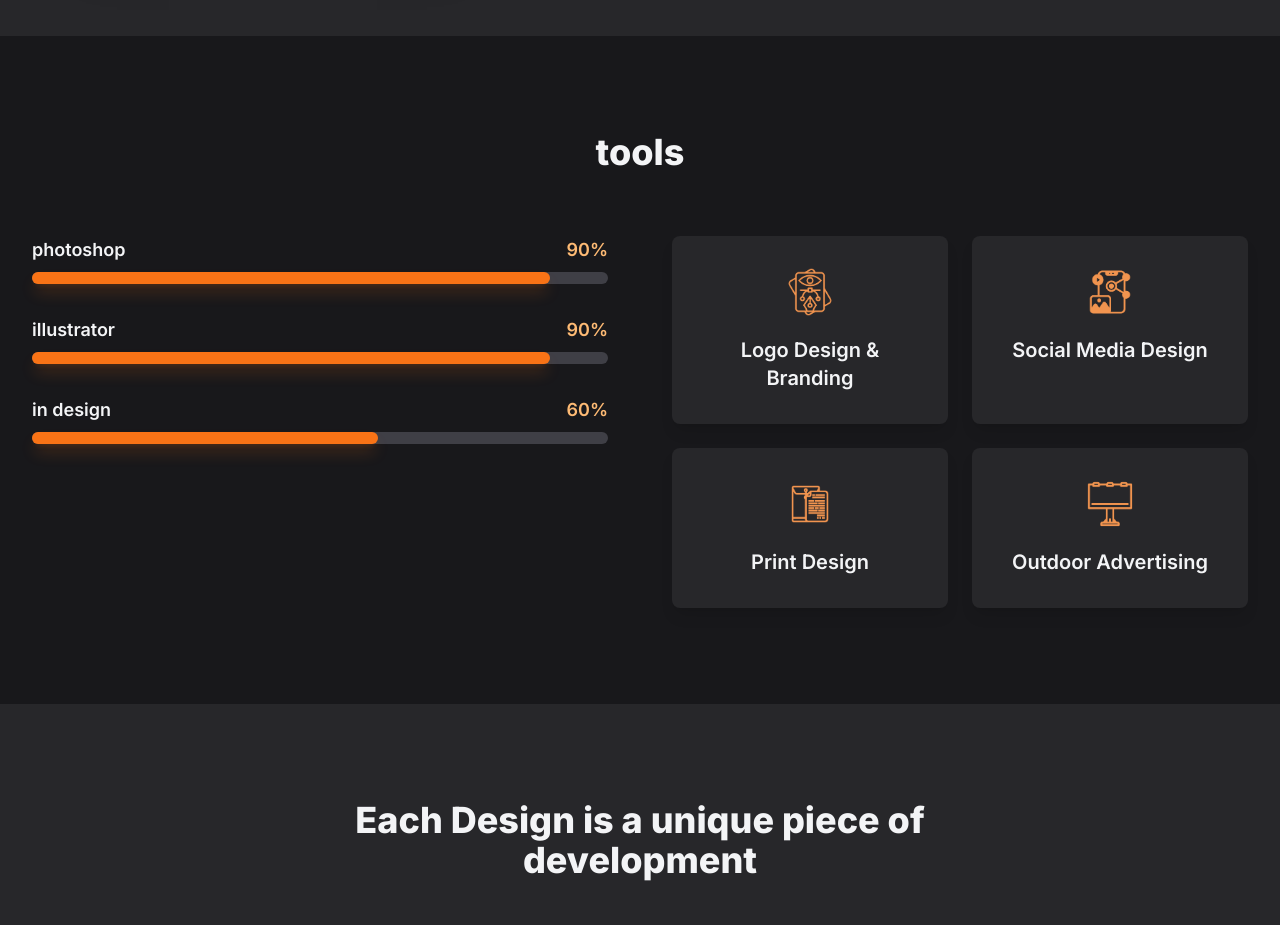
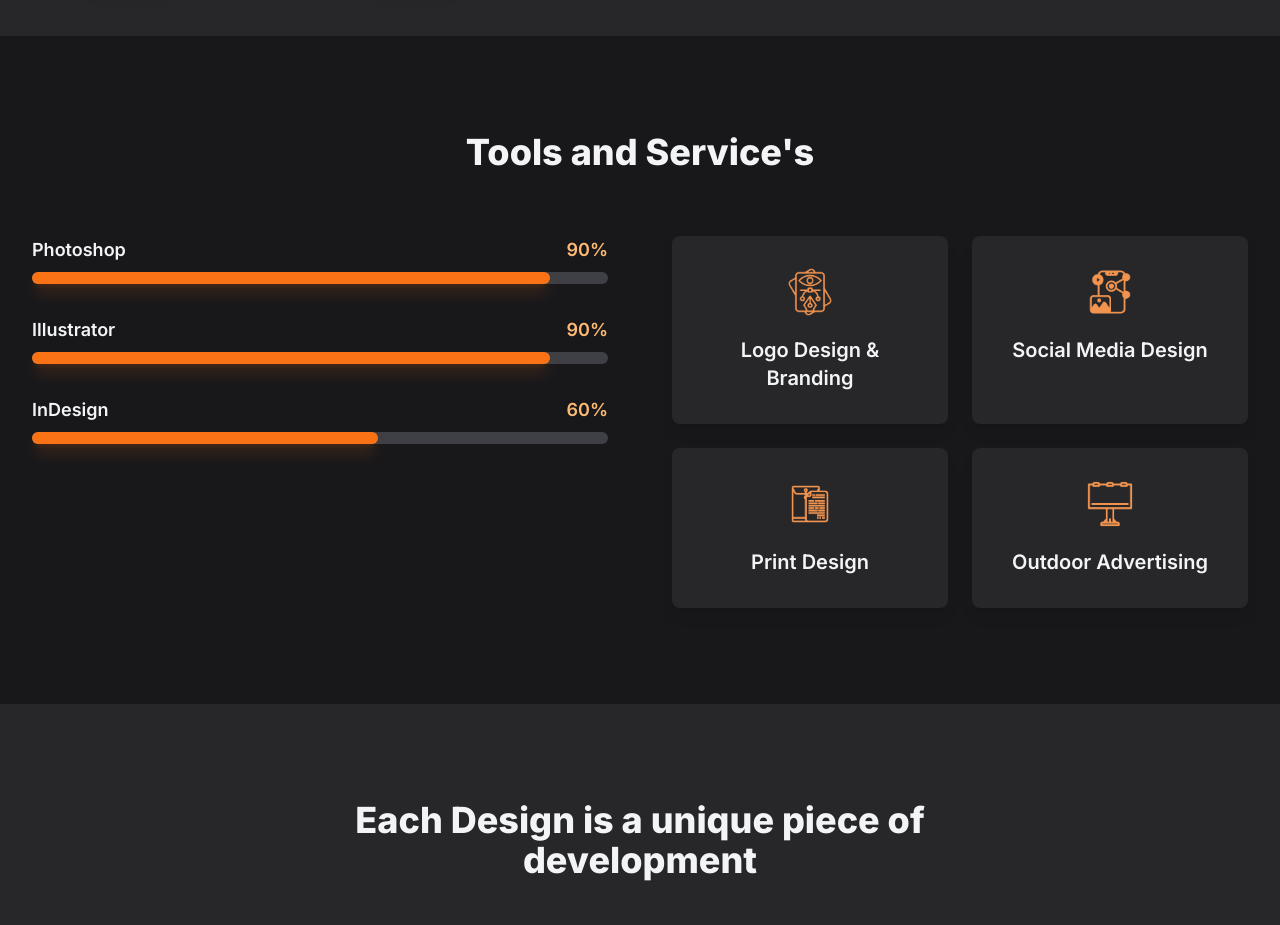
Before and after one commit to abdoo202234-lgtm/portfolio-Abdulhameed-Alaa-senior-graphic-designer-, a plain HTML site: page index.html in a window 1280 px wide. Shown: the part 1660-2585 px from the top of the page. Drawn offline with nearby package versions, Linux system fonts and the light colour scheme.

Commit message:
Update index.html

```diff
--- a/index.html
+++ b/index.html
@@ -222,7 +222,7 @@
     <!-- ======================= -->
     <section id="services" class="py-24">
       <div class="container mx-auto px-4 sm:px-6 lg:px-8">
-        <h2 class="text-4xl font-extrabold text-center mb-16">tools</h2>
+        <h2 class="text-4xl font-extrabold text-center mb-16">Tools and Service's</h2>
 
         <div class="flex flex-col lg:flex-row gap-16">
 
@@ -231,7 +231,7 @@
             <!-- Skill 1 -->
             <div>
               <div class="flex justify-between mb-2">
-                <span class="text-lg font-semibold">photoshop</span>
+                <span class="text-lg font-semibold">Photoshop</span>
                 <span class="text-lg font-semibold text-orange-300">90%</span>
               </div>
               <div class="w-full bg-zinc-700 rounded-full h-3 group">
@@ -241,7 +241,7 @@
             <!-- Skill 2 -->
             <div>
               <div class="flex justify-between mb-2">
-                <span class="text-lg font-semibold">illustrator</span>
+                <span class="text-lg font-semibold">Illustrator</span>
                 <span class="text-lg font-semibold text-orange-300">90%</span>
               </div>
               <div class="w-full bg-zinc-700 rounded-full h-3 group">
@@ -251,7 +251,7 @@
             <!-- Skill 3 -->
             <div>
               <div class="flex justify-between mb-2">
-                <span class="text-lg font-semibold">in design</span>
+                <span class="text-lg font-semibold">InDesign</span>
                 <span class="text-lg font-semibold text-orange-300">60%</span>
               </div>
               <div class="w-full bg-zinc-700 rounded-full h-3 group">
```
